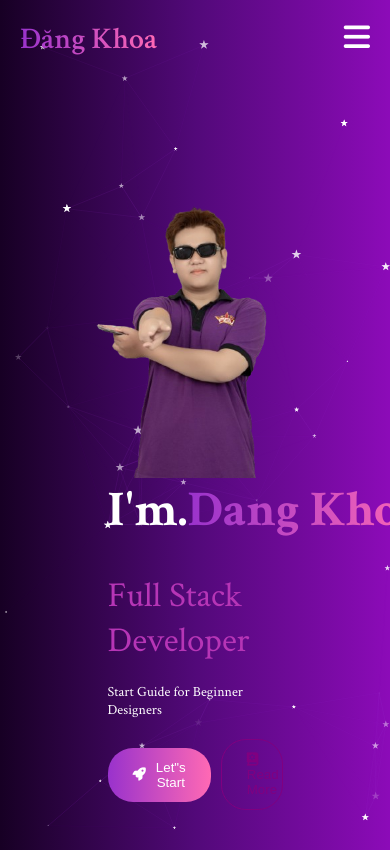
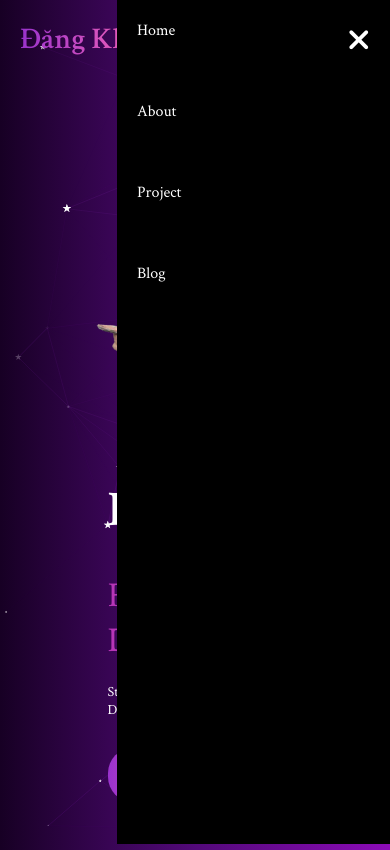
Before and after one commit to SecretShadow147/Portfolio, a plain HTML site: page index.html in a window 390 px wide. Both pictures are taken after a click on the element 356 px from the left and 39 px from the top of the page. Shown: the top 850 px of the page. Drawn offline with nearby package versions, Linux system fonts and the light colour scheme.

Commit message:
update menu toggle mobile

```diff
--- a/index.html
+++ b/index.html
@@ -19,7 +19,7 @@
             <div class ="logo">
                 Đăng Khoa
             </div>
-            <nav>
+            <nav id="mobile-nav">
                 <ul>
                     <li>
                         <a href "#">Home</a>
@@ -42,17 +42,18 @@
                  </button>
 
                  <!-- Only show when the screen is 700px -->
-                <div class ="bar">
-                <i class="fa fa-bars" aria-hidden="true"></i>
+                <div id ="menu-toggle" class ="bar">
+                <i id="bars-icon" class="fa fa-bars" aria-hidden="true"></i>
+                <i style="display: none;" id="close-icon" class="fa-solid fa-xmark"></i>
                 </div>
             </div>
         </header>
 
         <main>
             <div class="content">
-                <h1>I'm.<span>Dang Khoa</span></h1>
+                <h1 id="title">I'm.<span>Dang Khoa</span></h1>
                 <p>Full Stack Developer</p>
-                <p>Start Guide for Beginner Designers</p>
+                <p id="description">Start Guide for Beginner Designers</p>
                     <div class="btn-wrapper">
                         <button class ="btn-start button">
                             <i class="fa-solid fa-rocket"></i>Let"s Start</button>
@@ -69,5 +70,6 @@
     <!-- CDN -->
     <script src="https://cdn.jsdelivr.net/particles.js/2.0.0/particles.min.js"></script>
     <script src="./app.js"></script>
+    <script src="./index.js"></script>
 </body>
 </html>
--- /dev/null
+++ b/index.js
@@ -0,0 +1,33 @@
+//document.addEventListener("DOMContentLoaded", function() {
+//    let title = document.getElementById("title");
+// console.log("H1 ne");
+//console.log(title);
+//let description = document.getElementById("description");
+// title.innerHTML = "JS tới chơiiiii";
+//title.addEventListener("click", changeTitle);
+    //description.innerHTML = "Hehe";
+//function changeTitle() {
+//    description.innerHTML = "Hehe";
+//}
+//});
+
+// create a function to toggle the mobile navigation menu
+document.addEventListener("DOMContentLoaded", function() {
+    let menuToggle = document.getElementById("menu-toggle");
+    let mobileNav = document.getElementById("mobile-nav");
+    let barsIcon = document.getElementById("bars-icon");
+    let closeIcon = document.getElementById("close-icon");
+
+    menuToggle.addEventListener("click", function() {
+        // Thêm class active vào mobileNav để hiển thị menu
+        // Nếu đã có class active thì bỏ đi, nếu chưa có thì thêm vào
+        mobileNav.classList.toggle("active");
+        if(mobileNav.classList.contains("active")) {
+            barsIcon.style.display = "none";
+            closeIcon.style.display = "block";
+        }else{
+            barsIcon.style.display = "block";
+            closeIcon.style.display = "none";
+        }
+    });
+});
--- a/style.css
+++ b/style.css
@@ -20,7 +20,7 @@ body{
     margin: 0 auto;
     padding: 20px;
     justify-content: center;
-        align-items: center;
+    align-items: center;
 
 }
 
@@ -171,12 +171,34 @@ main{
 } */
 
 @media (max-width:900px){
-    .container header nav , .container header button{
+        .container header button{
         display: none;
     }
 
+    nav {
+        position: fixed;
+        right: -80%;
+        top: 0;
+        background-color: black;
+        height: 100vh;
+        width: 70%;
+        padding: 20px;
+        z-index: 99;
+        transition: all 0.3s ease;
+    }
+    nav.active{
+        right: 0;
+    }
+
+    nav ul{
+        flex-direction: column;
+        gap: 60px;
+    }
+
     .bar {
+        position: relative;
         display: block;
+        z-index: 100;
     }
 
     .main {
```
